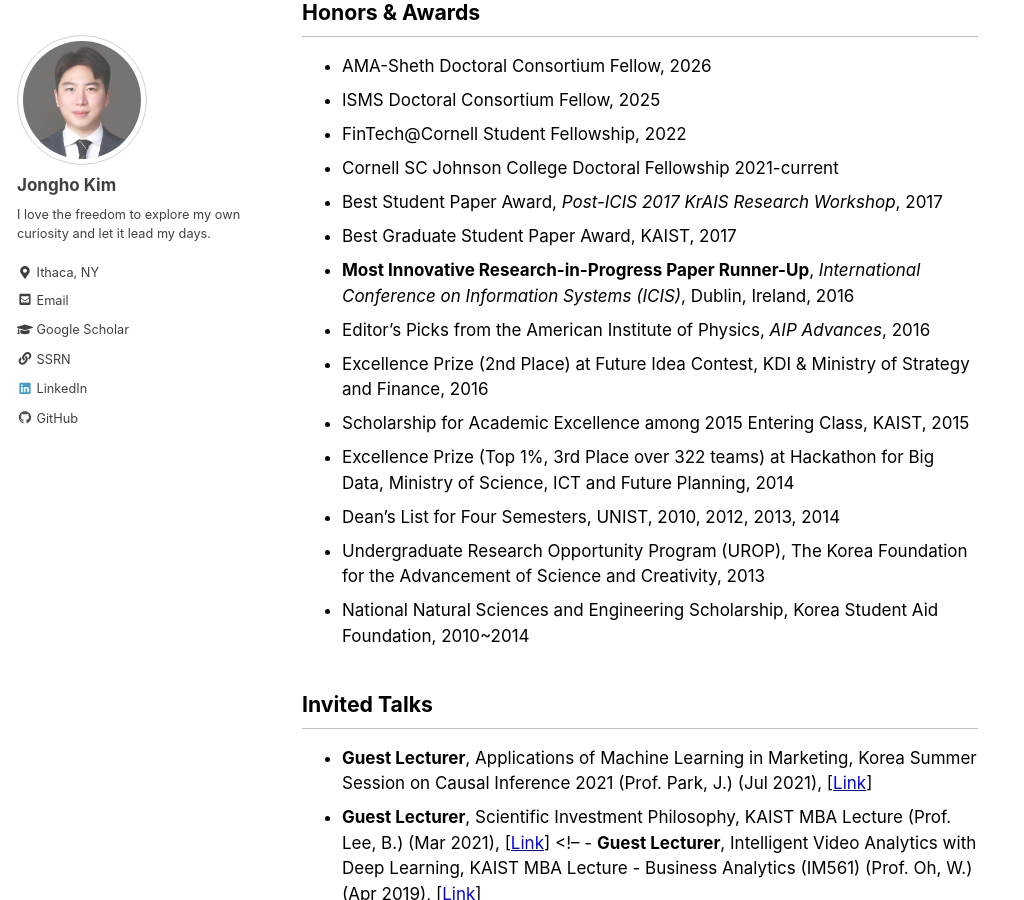
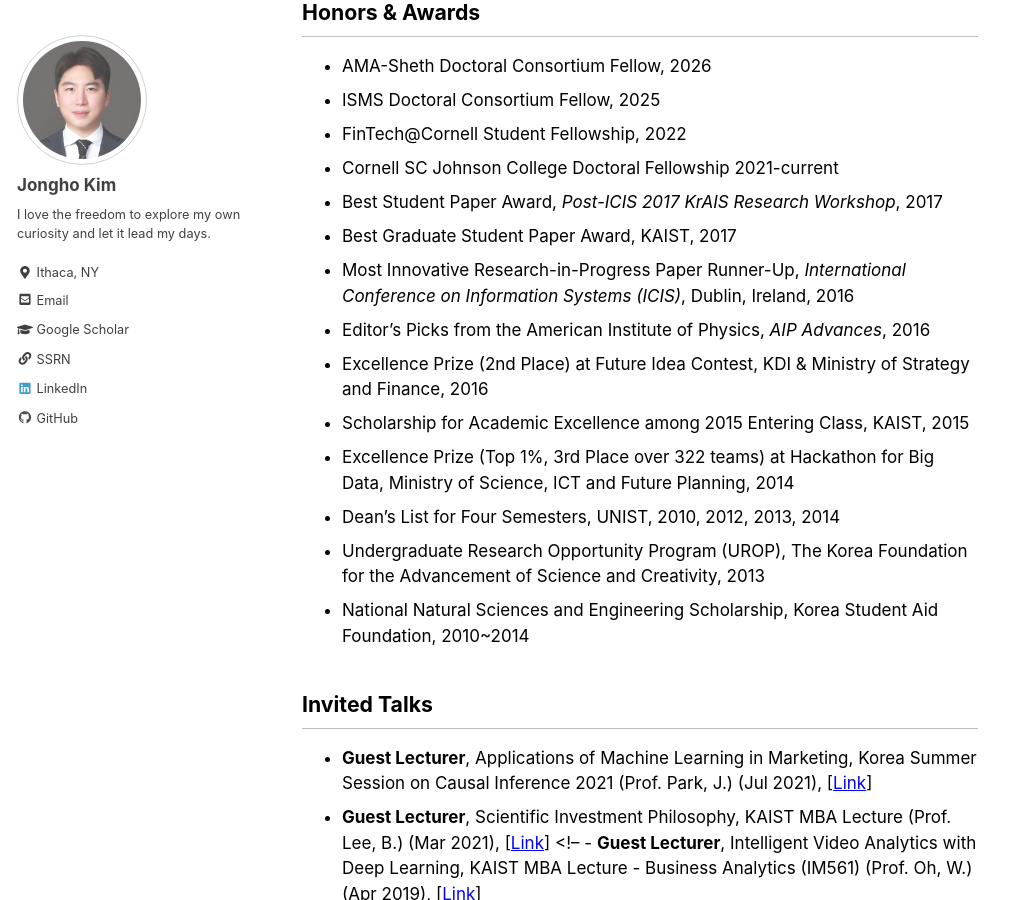
Before and after one commit to jonghkim/jonghkim.github.io, a Jekyll site: the page built from _pages/about.md, in a window 1280 px wide and 900 px high, scrolled down 1788 px. Shown: the whole window, without its empty margins (0-1024 px from the left). Built offline with Jekyll 4.4.1, drawn with Linux system fonts in a browser that asks for light colours.

Commit message:
update coursework

```diff
--- a/_pages/about.md
+++ b/_pages/about.md
@@ -50,7 +50,7 @@ last_modified_at: 2025-11-22
 - Cornell SC Johnson College Doctoral Fellowship 2021-current
 - Best Student Paper Award, *Post-ICIS 2017 KrAIS Research Workshop*, 2017
 - Best Graduate Student Paper Award, KAIST, 2017
-- **Most Innovative Research-in-Progress Paper Runner-Up**, *International Conference on Information Systems (ICIS)*, Dublin, Ireland, 2016
+- Most Innovative Research-in-Progress Paper Runner-Up, *International Conference on Information Systems (ICIS)*, Dublin, Ireland, 2016
 - Editor’s Picks from the American Institute of Physics, *AIP Advances*, 2016
 - Excellence Prize (2nd Place) at Future Idea Contest, KDI & Ministry of Strategy and Finance, 2016
 - Scholarship for Academic Excellence among 2015 Entering Class, KAIST, 2015
```
